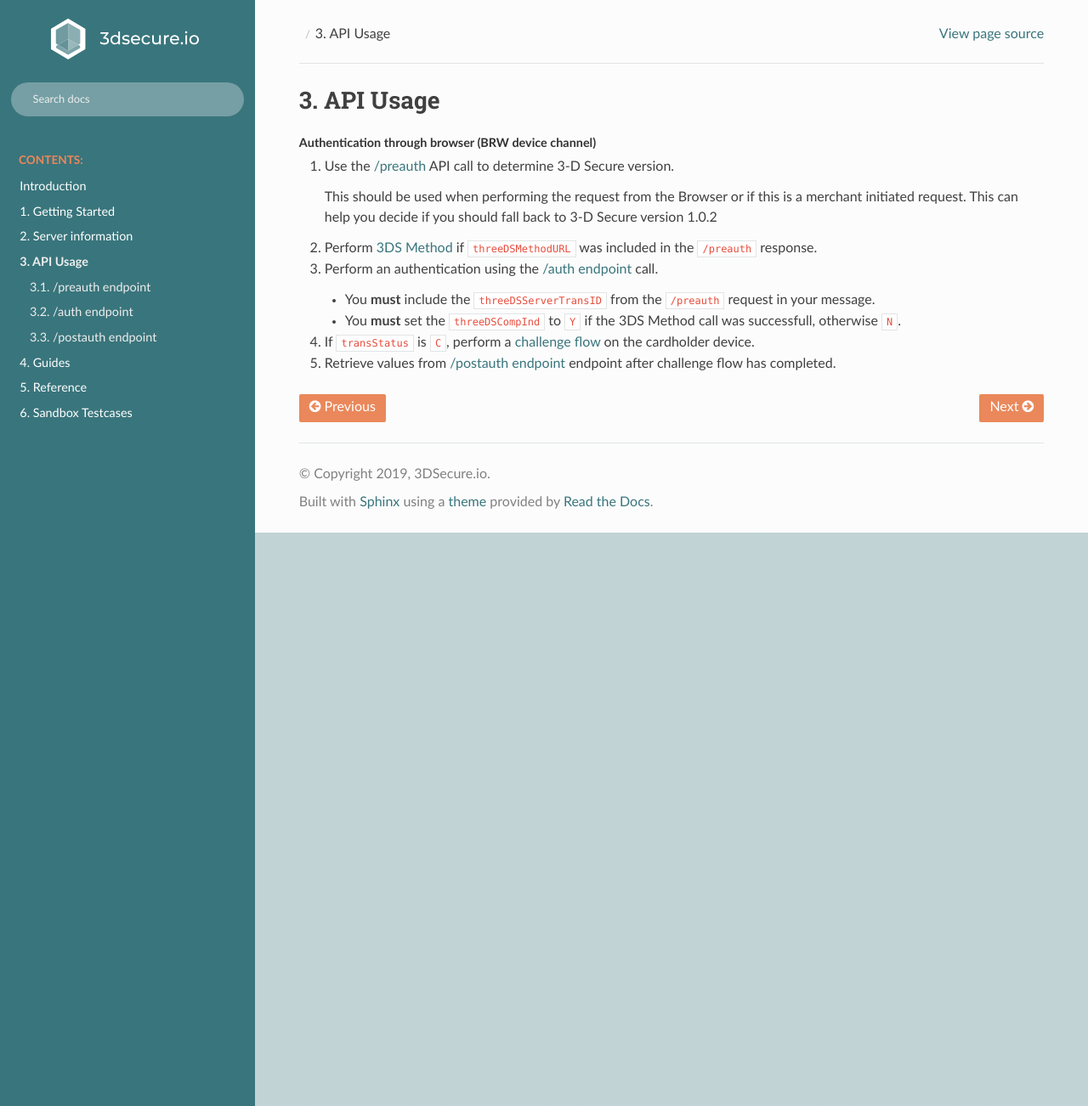
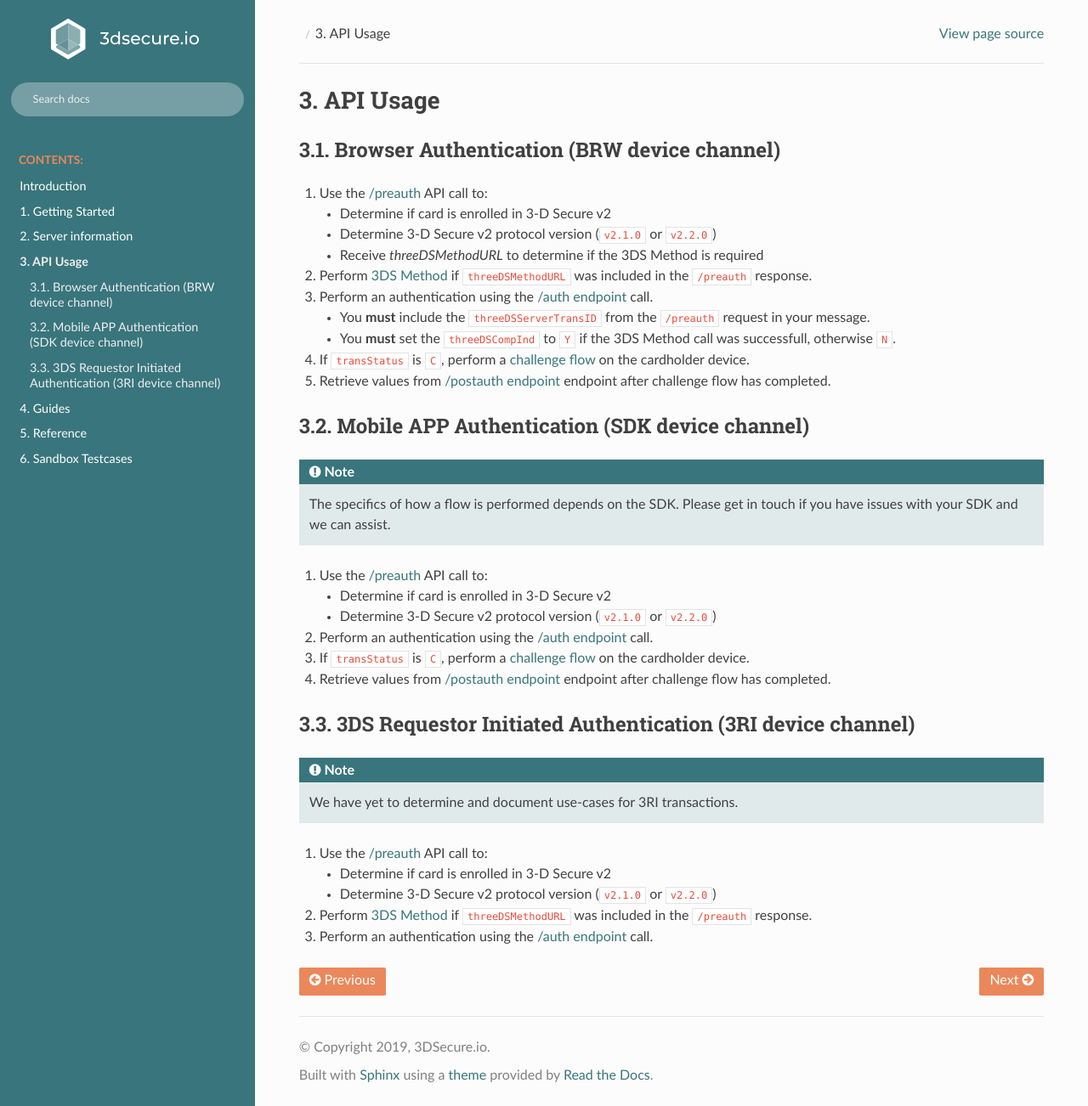
Before and after one commit to clearhaus/3DSv2-api-documentation, a Sphinx documentation site: the page built from source/usage.rst, in a window 1280 px wide and 1302 px high. Shown: the whole window at 85% size. Built offline with Sphinx 7.4.7 and the Read the Docs theme 2.0.0, drawn with Linux system fonts in a browser that asks for light colours.

Commit message:
Enchance API usage, add SDK/3RI.

```diff
--- a/source/usage.rst
+++ b/source/usage.rst
@@ -7,27 +7,66 @@ API Usage
 
    - Insert link to 3dservice 1.0.2 MPI documentation.
 
-Authentication through browser (BRW device channel)
-  1. Use the :ref:`/preauth <preauth-usage>` API call to determine 3-D Secure
-     version.
+Browser Authentication (BRW device channel)
+-------------------------------------------
 
-     This should be used when performing the request from the Browser or
-     if this is a merchant initiated request. This can help you decide
-     if you should fall back to 3-D Secure version 1.0.2
+1. Use the :ref:`/preauth <preauth-usage>` API call to:
 
-  2. Perform :ref:`3DS Method <3ds_method>` if ``threeDSMethodURL`` was
-     included in the ``/preauth`` response.
+   - Determine if card is enrolled in 3-D Secure v2
+   - Determine 3-D Secure v2 protocol version (``v2.1.0`` or ``v2.2.0``)
+   - Receive `threeDSMethodURL` to determine if the 3DS Method is required
 
-  3. Perform an authentication using the :ref:`auth-usage` call.
+2. Perform :ref:`3DS Method <3ds_method>` if ``threeDSMethodURL`` was
+   included in the ``/preauth`` response.
 
-     - You **must** include the ``threeDSServerTransID`` from the ``/preauth``
-       request in your message.
-     - You **must** set the ``threeDSCompInd`` to ``Y`` if the 3DS Method call
-       was successfull, otherwise ``N``.
+3. Perform an authentication using the :ref:`auth-usage` call.
 
-  4. If ``transStatus`` is ``C``, perform a :ref:`challenge flow <3ds_challenge_flow>` on the cardholder device.
-  5. Retrieve values from :ref:`postauth-endpoint` endpoint after
-     challenge flow has completed.
+   - You **must** include the ``threeDSServerTransID`` from the ``/preauth``
+     request in your message.
+   - You **must** set the ``threeDSCompInd`` to ``Y`` if the 3DS Method call
+     was successfull, otherwise ``N``.
+
+4. If ``transStatus`` is ``C``, perform a :ref:`challenge flow <3ds_challenge_flow>`
+   on the cardholder device.
+
+5. Retrieve values from :ref:`postauth-endpoint` endpoint after
+   challenge flow has completed.
+
+Mobile APP Authentication (SDK device channel)
+----------------------------------------------
+
+.. Note::
+  The specifics of how a flow is performed depends on the SDK.  Please get in
+  touch if you have issues with your SDK and we can assist.
+
+1. Use the :ref:`/preauth <preauth-usage>` API call to:
+
+   - Determine if card is enrolled in 3-D Secure v2
+   - Determine 3-D Secure v2 protocol version (``v2.1.0`` or ``v2.2.0``)
+
+2. Perform an authentication using the :ref:`auth-usage` call.
+
+3. If ``transStatus`` is ``C``, perform a :ref:`challenge flow <3ds_challenge_flow>`
+   on the cardholder device.
+
+4. Retrieve values from :ref:`postauth-endpoint` endpoint after challenge
+   flow has completed.
+
+3DS Requestor Initiated Authentication (3RI device channel)
+-----------------------------------------------------------
+
+.. note::
+  We have yet to determine and document use-cases for 3RI transactions.
+
+1. Use the :ref:`/preauth <preauth-usage>` API call to:
+
+   - Determine if card is enrolled in 3-D Secure v2
+   - Determine 3-D Secure v2 protocol version (``v2.1.0`` or ``v2.2.0``)
+
+2. Perform :ref:`3DS Method <3ds_method>` if ``threeDSMethodURL`` was
+   included in the ``/preauth`` response.
+
+3. Perform an authentication using the :ref:`auth-usage` call.
 
 .. toctree::
    :maxdepth: 2
```
